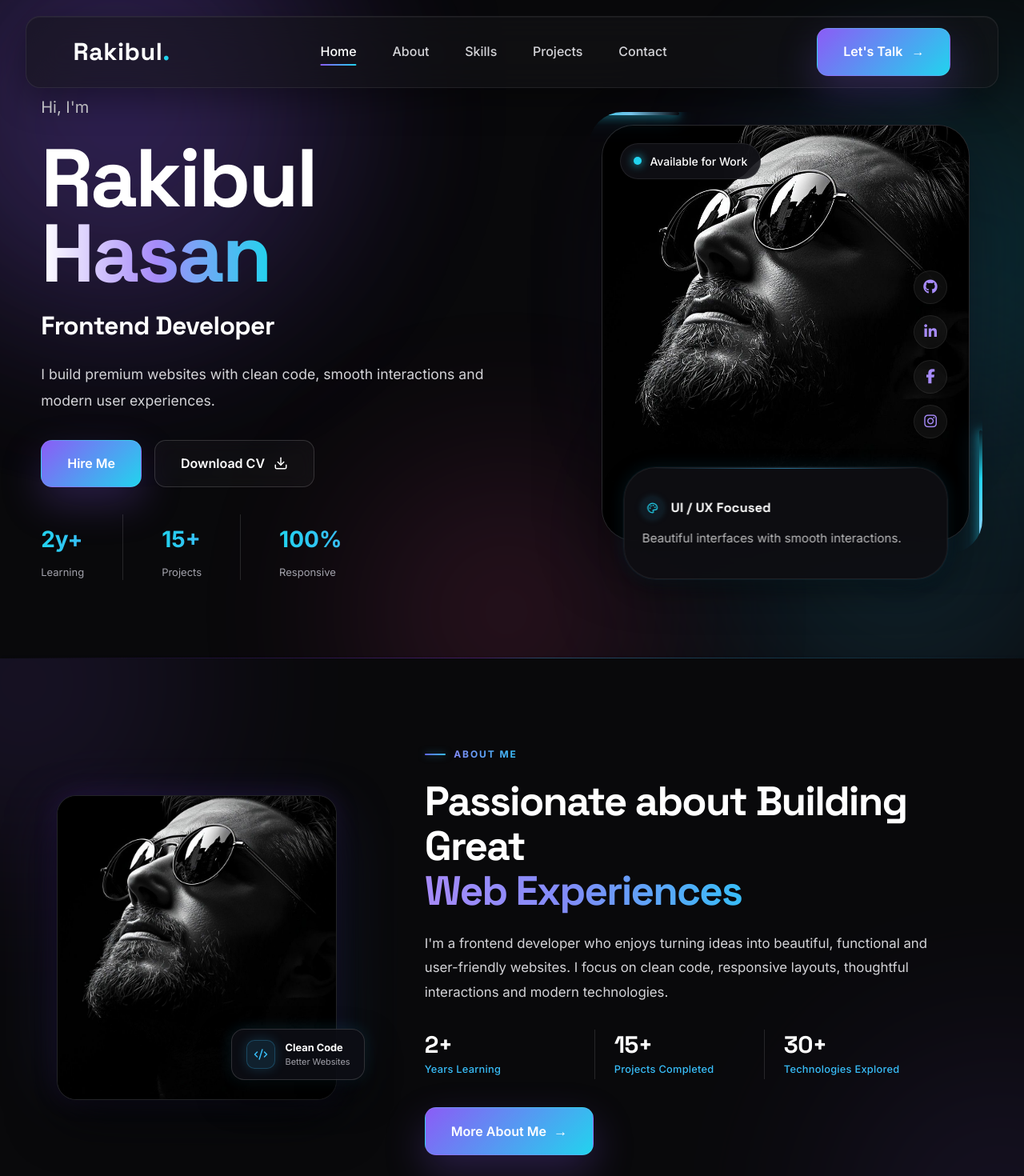
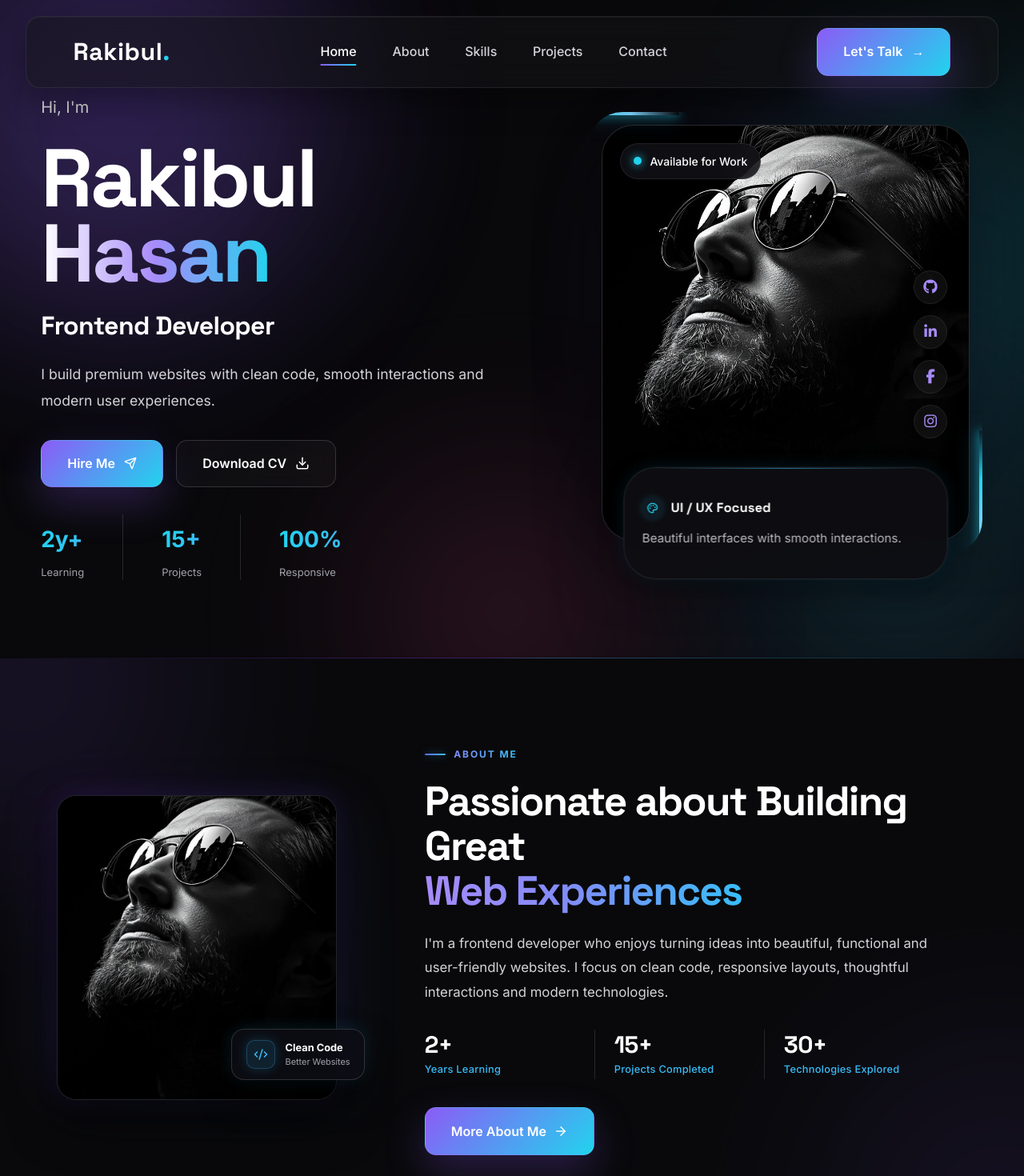
Before and after one commit to RH247/rakibul-portfolio-react, a React (Vite) app: page / in a window 1280 px wide. Shown: the top 1470 px of the page at 80% size. Built offline with nearby package versions, Linux system fonts and the light colour scheme.

Commit message:
feat: enhance buttons, add working hours channel, and unify badge styles

```diff
--- a/src/components/About.jsx
+++ b/src/components/About.jsx
@@ -1,5 +1,5 @@
 import React from "react";
-import { CodeXml } from "lucide-react";
+import { CodeXml, ArrowRight } from "lucide-react";
 import AnimatedNumber from "./AnimatedNumber";
 import { Link, useLocation } from "react-router-dom";
 import { personalData, aboutData } from "../data/portfolioData";
@@ -79,9 +79,13 @@ export default function About() {
 
             {/* Conditionally rendered on Home page only */}
             {!isAboutPage && (
-              <Link to="/about" className="btn btn--primary">
-                More About Me <span>→</span>
-              </Link>
+              <Link
+  to="/about"
+  className="btn btn--primary"
+  aria-label="Navigate to full About Me page"
+>
+  More About Me <ArrowRight size={18} strokeWidth={2} aria-hidden="true" />
+</Link>
             )}
           </div>
         </div>
--- a/src/components/Contact.jsx
+++ b/src/components/Contact.jsx
@@ -1,5 +1,5 @@
 import React, { useState, useEffect, useRef } from "react";
-import { Mail, MapPin, Phone, Send, CheckCircle2 } from "lucide-react";
+import { Mail, MapPin, Phone, Clock, Send, CheckCircle2 } from "lucide-react";
 
 /* --------------------------------------------------------------------------
    CONTACT INFO METADATA
@@ -26,6 +26,13 @@ const contactChannels = [
     label: "Location",
     value: "Dhaka, Bangladesh",
     href: "https://maps.google.com",
+  },
+  {
+    id: "hours",
+    icon: Clock,
+    label: "Working Hours",
+    value: "Mon – Fri: 09 AM – 06 PM",
+    href: "#",
   },
 ];
 
--- a/src/components/Hero.jsx
+++ b/src/components/Hero.jsx
@@ -1,5 +1,6 @@
 import React, { useState, useEffect } from "react";
-import { Download, CodeXml, Palette, Zap, GraduationCap } from "lucide-react";
+import { useNavigate } from "react-router-dom";
+import { Download, CodeXml, Palette, Zap, GraduationCap, Send } from "lucide-react";
 import Badge from "./Badge";
 import AnimatedNumber from "./AnimatedNumber";
 import {
@@ -19,12 +20,15 @@ const iconMap = {
 
 /**
  * Hero Section Component
- * Ambient cyber hero banner with interactive service card slider and profile visuals.
+ * Ambient cyber hero banner with interactive service slider,
+ * smart CTA routing, and marketplace-standard CV download engine.
  */
 export default function Hero() {
+  const navigate = useNavigate();
   const [current, setCurrent] = useState(0);
   const [previous, setPrevious] = useState(null);
 
+  // Auto-rotating service slide interval
   useEffect(() => {
     const intervalId = setInterval(() => {
       setCurrent((currentIndex) => {
@@ -37,6 +41,7 @@ export default function Hero() {
     return () => clearInterval(intervalId);
   }, []);
 
+  // Slide transition exit cleanup
   useEffect(() => {
     if (previous === null) return;
     const timeoutId = setTimeout(() => {
@@ -45,6 +50,26 @@ export default function Hero() {
 
     return () => clearTimeout(timeoutId);
   }, [previous]);
+
+  // Market Standard "Hire Me" Handler: Smooth scroll if on Home, else navigate to /contact
+  const handleHireMeClick = (e) => {
+    e.preventDefault();
+    const contactSection = document.getElementById("contact");
+    if (contactSection) {
+      contactSection.scrollIntoView({ behavior: "smooth" });
+    } else {
+      navigate("/contact");
+    }
+  };
+
+  // Market Standard CV Download Handler
+  const handleCvClick = (e) => {
+    if (!personalData?.cvLink || personalData.cvLink === "#") {
+      e.preventDefault();
+      // Safe fallback if CV file is not placed in public folder yet
+      console.warn("CV file path is not configured in portfolioData.js");
+    }
+  };
 
   return (
     <section className="hero" id="hero">
@@ -66,17 +91,33 @@ export default function Hero() {
             <h2 className="hero__subtitle">{personalData.role}</h2>
             <p className="hero__description">{personalData.bio}</p>
 
+            {/* Marketplace Standard Action Buttons */}
             <div className="hero__buttons">
-              <a href="#contact" className="btn btn--primary">
-                Hire Me
+              <a
+                href="#contact"
+                onClick={handleHireMeClick}
+                className="btn btn--primary"
+                aria-label="Reach out and collaborate with Rakibul Hasan"
+                title="Initiate Project Collaboration"
+              >
+                Hire Me <Send size={16} strokeWidth={2} aria-hidden="true" />
               </a>
+
               <a
-                href={personalData.cvLink}
+                href={personalData?.cvLink || "#"}
+                onClick={handleCvClick}
                 className="btn btn--outline"
                 target="_blank"
                 rel="noopener noreferrer"
+                download={
+                  personalData?.cvLink && personalData.cvLink !== "#"
+                    ? "Rakibul_Hasan_CV.pdf"
+                    : undefined
+                }
+                aria-label="Download Rakibul Hasan's Curriculum Vitae"
+                title="Download Professional CV"
               >
-                Download CV <Download size={18} strokeWidth={2} />
+                Download CV <Download size={18} strokeWidth={2} aria-hidden="true" />
               </a>
             </div>
 
@@ -120,6 +161,7 @@ export default function Hero() {
                     target="_blank"
                     rel="noopener noreferrer"
                     aria-label={item.name}
+                    title={item.name}
                   >
                     <i className={item.icon}></i>
                   </a>
--- a/src/components/Projects.jsx
+++ b/src/components/Projects.jsx
@@ -211,11 +211,11 @@ export default function Projects() {
         {/* View All Projects on GitHub Button */}
         <div className="projects__cta">
           <a
-            href="https://github.com/rakibul-hasan?tab=repositories"
-            target="_blank"
-            rel="noopener noreferrer"
-            className="btn btn--outline"
-          >
+  href="https://github.com/RH247"
+  target="_blank"
+  rel="noopener noreferrer"
+  className="btn btn--outline"
+>
             <span>Explore All 15+ Projects on GitHub</span>
             <svg
               width="18"
--- a/src/data/portfolioData.js
+++ b/src/data/portfolioData.js
@@ -15,7 +15,8 @@ export const personalData = {
   shortIntro: "Hi, I'm",
   bio: "I build premium websites with clean code, smooth interactions and modern user experiences.",
   avatar: "/assets/images/profile/197541e38725837dbcabb36c567b4aa6.jpg",
-  cvLink: "#",
+  cvLink: "/Rakibul_Hasan_CV.pdf",
+  github: "https://github.com/RH247",
   availableForWork: true,
 };
 
@@ -292,6 +293,8 @@ export const projectsPageData = {
 };
 
 
+
+
 /* ==========================================================================
    CONTACT PAGE STANDALONE DATA (5th Item Added for Parallel Alignment)
    ========================================================================== */
--- a/src/styles/base/layout.css
+++ b/src/styles/base/layout.css
@@ -105,3 +105,24 @@ section {
 .page-content section::before {
   display: none;
 }
+
+/* ==========================================================================
+   PAGE ROUTE TRANSITION ANIMATION
+   ========================================================================== */
+.page-content {
+  animation: cyberPageReveal 0.4s cubic-bezier(0.16, 1, 0.3, 1) forwards;
+  will-change: opacity, transform, filter;
+}
+
+@keyframes cyberPageReveal {
+  0% {
+    opacity: 0;
+    transform: translateY(18px) scale(0.99);
+    filter: blur(4px);
+  }
+  100% {
+    opacity: 1;
+    transform: translateY(0) scale(1);
+    filter: blur(0);
+  }
+}
--- a/src/styles/sections/contact.css
+++ b/src/styles/sections/contact.css
@@ -135,14 +135,14 @@
 .contact__channels {
   display: flex;
   flex-direction: column;
-  gap: 1.2rem;
+  gap: 1.5rem;
 }
 
 .contact__channel-card {
   display: flex;
   align-items: center;
   gap: 1.2rem;
-  padding: 1.2rem 1.4rem;
+  padding: 1.56rem 1.4rem;
   border-radius: 18px;
   text-decoration: none;
   will-change: transform;
@@ -278,6 +278,8 @@
   line-height: 1.6;
 }
 
+
+
 /* --------------------------------------------------------------------------
    7. RESPONSIVE BREAKPOINTS
    -------------------------------------------------------------------------- */
```
Also changed, not shown: src/styles/components/badge.css (line endings or trailing spaces), 2 other files (tests, documents, lock files or other folders).
